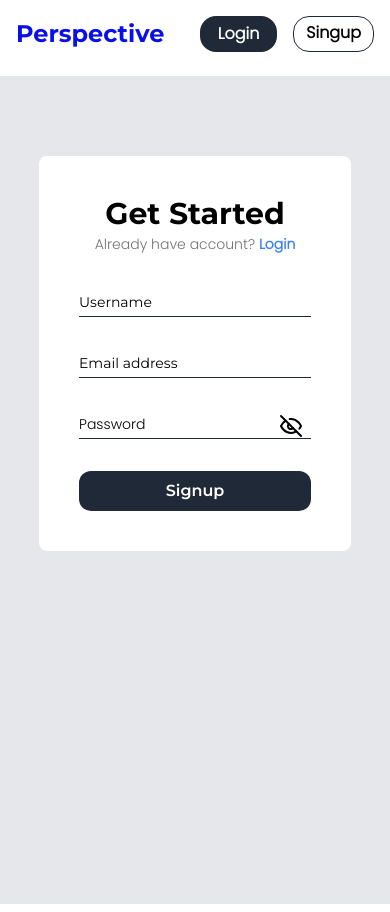
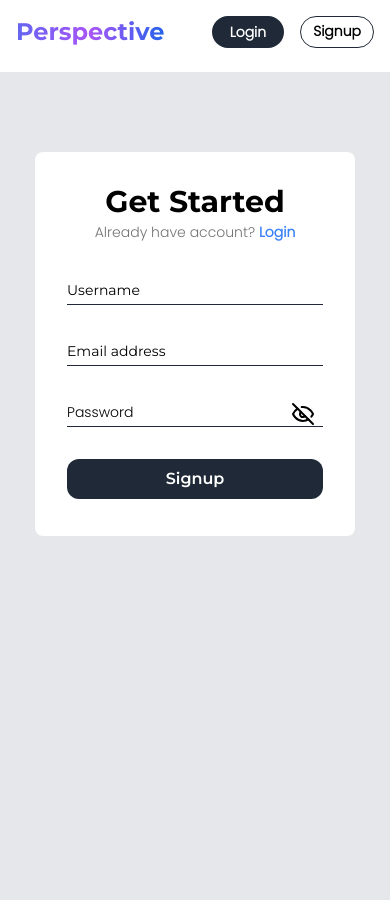
Before and after one commit to P0SSIBLE-0/Mern-BlogSite, a React (Vite) app in the folder frontend/: page /signup in a window 390 px wide. Built offline with nearby package versions, Linux system fonts and the light colour scheme.

Commit message:
changing in style

```diff
--- a/frontend/src/components/Card.jsx
+++ b/frontend/src/components/Card.jsx
@@ -1,45 +1,58 @@
-import { ArrowUpRight } from 'lucide-react'
-import { Link } from 'react-router-dom'
-import {format} from 'date-fns';
-import config from '../../config';
-
-export default function Card({_id,title, summary, cover, createdAt, author}) {
+import { ArrowUpRight } from "lucide-react";
+import { Link } from "react-router-dom";
+import { format } from "date-fns";
+import Skeleton from "./Skeleton";
+export default function Card({
+  _id,
+  title,
+  summary,
+  cover,
+  createdAt,
+  author,
+  loading,
+}) {
   function truncateString(inputString) {
-    const wordsArray = inputString.split(' ');
+    const wordsArray = inputString.split(" ");
     const truncatedWords = wordsArray.slice(0, Math.min(50, wordsArray.length));
-    const truncatedString = truncatedWords.join(' ');
+    const truncatedString = truncatedWords.join(" ");
     if (wordsArray.length > truncatedWords.length) {
-      return truncatedString + '...';
+      return truncatedString + "...";
     }
     return truncatedString;
   }
 
-  return (
+  return loading ? (
+    <Skeleton />
+  ) : (
     <div className="flex max-w-[900px] flex-col gap-2 items-center rounded-md md:flex-row mx-2 mb-4 md:mx-6 lg:m-auto lg:mb-4">
       <div className="h-[13.2rem] w-full md:h-[250px] md:w-[450px]">
         <Link to={`/post/${_id}`}>
           <img
             src={`${cover}`}
-            onError={(e) => e.target.src = `https://blog.kanalysis.com/wp-content/uploads/2023/01/placeholder-116.png`}
+            onError={(e) =>
+              (e.target.src = `https://blog.kanalysis.com/wp-content/uploads/2023/01/placeholder-116.png`)
+            }
             alt="Laptop"
             className="h-full w-full object-cover"
           />
         </Link>
       </div>
-      <div className='w-full lg:w-1/2 md:w-1/2'>
+      <div className="w-full lg:w-1/2 md:w-1/2">
         <div className="p-4 w-full">
           <Link to={`/post/${_id}`}>
             <h1 className="inline-flex items-center text-lg font-semibold hover:underline">
               {title} <ArrowUpRight className="ml-2 h-4 w-4" />
             </h1>
           </Link>
-          <p className='text-sm text-neutral-600'><span className='font-semibold'>{author?.username} |</span> <time>{format(new Date(createdAt), 'MMM d, yyyy HH:mm')}</time></p>
+          <p className="text-sm text-neutral-600">
+            <span className="font-semibold">{author?.username} |</span>{" "}
+            <time>{format(new Date(createdAt), "MMM d, yyyy HH:mm")}</time>
+          </p>
           <p className="mt-3 text-sm text-gray-600">
             {truncateString(summary)}
           </p>
-
         </div>
       </div>
     </div>
-  )
+  );
 }
--- a/frontend/src/components/Login.jsx
+++ b/frontend/src/components/Login.jsx
@@ -54,7 +54,7 @@ export default function Login() {
   }
   return (
     <form
-      className="flex flex-col items-center space-y-5 w-4/5 max-w-80 m-auto rounded-lg p-7 lg:p-10 md:p-9 my-2 bg-white min-h-96 mt-20 font-Montserrat"
+      className="flex flex-col items-center space-y-5 w-[90%] max-w-80 m-auto rounded-lg p-7 lg:p-10 md:p-9 my-2 bg-white min-h-96 mt-20 font-Montserrat"
       onSubmit={login}
     >
       <div className="flex flex-col items-center my-6">
@@ -90,7 +90,7 @@ export default function Login() {
       <button className="py-2 px-2 mt-10 w-full outline-2 bg-gray-800 text-white hover:bg-gray-900 hover:tracking-wider font-semibold rounded-xl ">
         Login
       </button>
-      <span className="text-xs font-semibold text-neutral-400">Don't have an account?<Link to={'/signup'} className="hover:text-blue-400"> Signup</Link></span>
+      <span className="text-xs font-semibold text-neutral-400">Don't have an account?<Link to="/signup" className="hover:text-blue-400"> Signup</Link></span>
     </form>
   );
 }
--- a/frontend/src/components/Navbar.jsx
+++ b/frontend/src/components/Navbar.jsx
@@ -48,7 +48,7 @@ export default function Navbar() {
   }
   return (
       <header className="flex justify-between p-4 items-center sticky top-0 backdrop-blur-sm">
-        <NavLink to="/" className="text-2xl lg:text-3xl font-Montserrat font-bold text-[#080fe8]">
+        <NavLink to="/" className="text-2xl lg:text-3xl font-Montserrat font-bold bg-gradient-to-r from-indigo-500 via-purple-500 to-blue-600 text-transparent bg-clip-text inline-block">
           Perspective
         </NavLink>
         {userInfo && (
@@ -66,12 +66,12 @@ export default function Navbar() {
         {
         !userInfo && (
             <>
-              <nav className="flex space-x-4 list-none">
+              <nav className="flex space-x-4 list-none text-sm lg:text-base md:text-base">
                 <li className="border-2 border-gray-800 py-1 px-4 rounded-2xl font-semibold bg-gray-800 text-white hover:bg-gray-900">
                   <NavLink to="/login">Login</NavLink>
                 </li>
                 <li className="border border-gray-800 py-1 px-3 rounded-2xl font-semibold text-black hover:bg-gray-800 hover:text-white">
-                  <NavLink to="/signup">Singup</NavLink>
+                  <NavLink to="/signup">Signup</NavLink>
                 </li>
               </nav>
             </>
--- a/frontend/src/components/Signup.jsx
+++ b/frontend/src/components/Signup.jsx
@@ -1,6 +1,6 @@
 import { useContext, useState } from "react";
 import { UserContext } from "../userContext/UserContext";
-import { Navigate } from "react-router-dom";
+import { Link, Navigate } from "react-router-dom";
 import { Eye, EyeOff } from "lucide-react";
 import toast from "react-hot-toast";
 import config from "../../config";
@@ -43,14 +43,14 @@ export default function Signup() {
   }
   return (
     <form
-      className="flex flex-col items-center space-y-8 w-4/5 max-w-80 m-auto rounded-lg p-10 my-2 bg-white min-h-96 mt-20 font-Montserrat"
+      className="flex flex-col items-center space-y-8 w-[90%] max-w-80 m-auto rounded-lg p-8 my-3 bg-white min-h-96 mt-20 font-Montserrat"
       onSubmit={signup}
     >
       <div className="text-center">
         <h1 className="text-3xl font-bold font-Montserrat">Get Started</h1>
-        <span className="text-sm text-neutral-500">
-          Already have account? <a className="text-blue-500 font-semibold hover:underline" href="/login">Login</a>
-        </span>
+        <Link to="/login" className="text-sm text-neutral-500">
+          Already have account? <span className="text-blue-500 font-semibold hover:underline" >Login</span>
+        </Link>
       </div>
       <input
         className="border-b border-gray-800 py-1 w-full outline-none placeholder:text-black bg-white focus:border-blue-700 text-sm placeholder:py-2"
--- /dev/null
+++ b/frontend/src/components/Skeleton.jsx
@@ -0,0 +1,15 @@
+function Skeleton() {
+  return (
+    <div class="flex max-w-[900px] flex-col gap-2 items-center rounded-xl md:flex-row mx-2 mb-4 md:mx-6 lg:m-auto lg:mb-4 animate-pulse bg-neutral-400/50 p-4 ">
+      <div class="bg-neutral-400/50 w-full lg:w-1/2 h-44 animate-pulse rounded-md"></div>
+      <div class="flex flex-col gap-2 w-full lg:w-1/2">
+        <div class="bg-neutral-400/50 w-full h-5 animate-pulse rounded-md"></div>
+        <div class="bg-neutral-400/50 w-full h-5 animate-pulse rounded-md"></div>
+        <div class="bg-neutral-400/50 w-full h-4 animate-pulse rounded-md"></div>
+        <div class="bg-neutral-400/50 w-full h-4 animate-pulse rounded-md"></div>
+      </div>
+    </div>
+  );
+}
+
+export default Skeleton;
--- a/frontend/src/pages/Blogs.jsx
+++ b/frontend/src/pages/Blogs.jsx
@@ -1,7 +1,8 @@
-import { useEffect, useState } from 'react';
-import  Post from '../components/Card';
-import Loading from '../components/Loader';
-import config from '../../config';
+import { useEffect, useState } from "react";
+import Post from "../components/Card";
+import Loading from "../components/Loader";
+import config from "../../config";
+import Skeleton from "../components/Skeleton";
 export default function Blogs() {
   const [posts, setPosts] = useState([]);
   const [loading, setLoading] = useState(true);
@@ -13,22 +14,26 @@ export default function Blogs() {
       }
       const data = await response.json();
       setPosts(data);
-      setLoading(false)
+      setLoading(false);
     } catch (error) {
-      console.error('Error fetching posts:', error);
+      console.error("Error fetching posts:", error);
       // Handle the error appropriately (e.g., display an error message)
     }
   }
   useEffect(() => {
     getPosts();
-  }, [])
+  }, []);
   return (
-    <div className='my-4'>
-      {loading ? <Loading/> :
-      (
-        posts.length > 0 && posts.map(post => ( <Post key={post._id} {...post}/>))
-      )
-      }
+    <div className="my-4">
+      {loading ? (
+        <Loading />
+      ) : (
+        posts.length > 0 &&
+        posts.map((post) => <Post key={post._id} {...post} loading={loading} />)
+      )}
+      {!loading && posts.length === 0 && (
+        <p className="text-2xl font-semibold text-center">No posts found</p>
+      )}
     </div>
-  )
+  );
 }
--- a/frontend/src/pages/Login.jsx
+++ b/frontend/src/pages/Login.jsx
@@ -3,7 +3,7 @@ import Login from '../components/Login'
 export default function LoginPage() {
   return (
     <div className='w-full h-full lg:h-4/5 flex py-2'>
-      <div className='hidden lg:block w-1/2 h-1/2 lg:h-full'>
+      <div className='hidden md:block lg:block w-1/2 h-1/2 lg:h-full'>
         <img className=' h-full w-full bg-cover opacity-90' src='https://images.unsplash.com/photo-1682686580950-960d1d513532?w=500&auto=format&fit=crop&q=60&ixlib=rb-4.0.3&ixid=M3wxMjA3fDF8MHxlZGl0b3JpYWwtZmVlZHwzMXx8fGVufDB8fHx8fA%3D%3D' alt="" />
       </div>
       <div className='w-full lg:w-1/2 h-full bg-gray-200' >
--- a/frontend/src/pages/PostPage.jsx
+++ b/frontend/src/pages/PostPage.jsx
@@ -67,7 +67,7 @@ export default function PostPage() {
         <div className="p-4 font-Montserrat">
           <div className="flex justify-center flex-col items-center my-2">
             <div className="space-x-5 my-2 text-center">
-              <h1 className="text-4xl font-Montserrat font-bold my-2 mx-4 p-4">{postInfo.title}</h1>
+              <h1 className="text-4xl font-Montserrat font-bold my-2 p-4">{postInfo.title}</h1>
               {postInfo?.createdAt && (
                 <span className="text-neutral-400">
                   {formatISO9075(new Date(postInfo.createdAt))}
```
Also changed, not shown: 1 other file (tests, documents, lock files or other folders).
